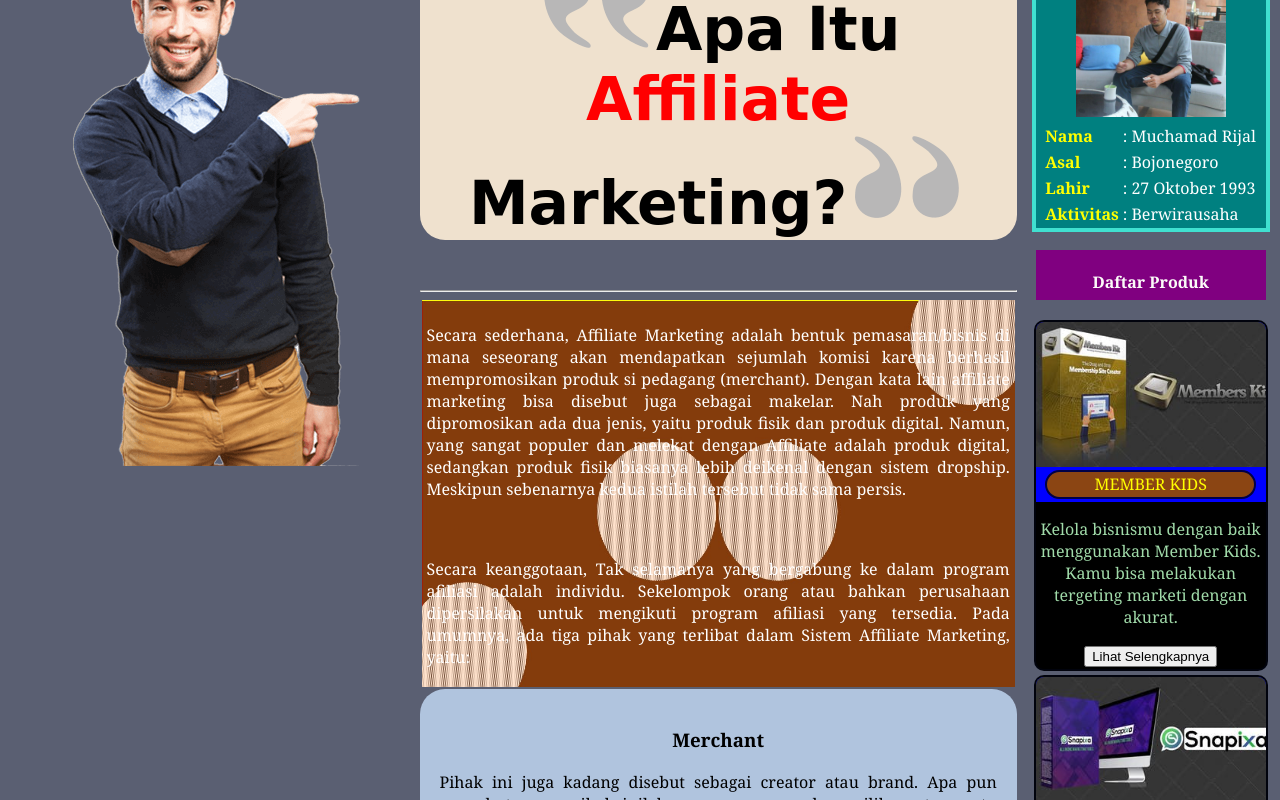
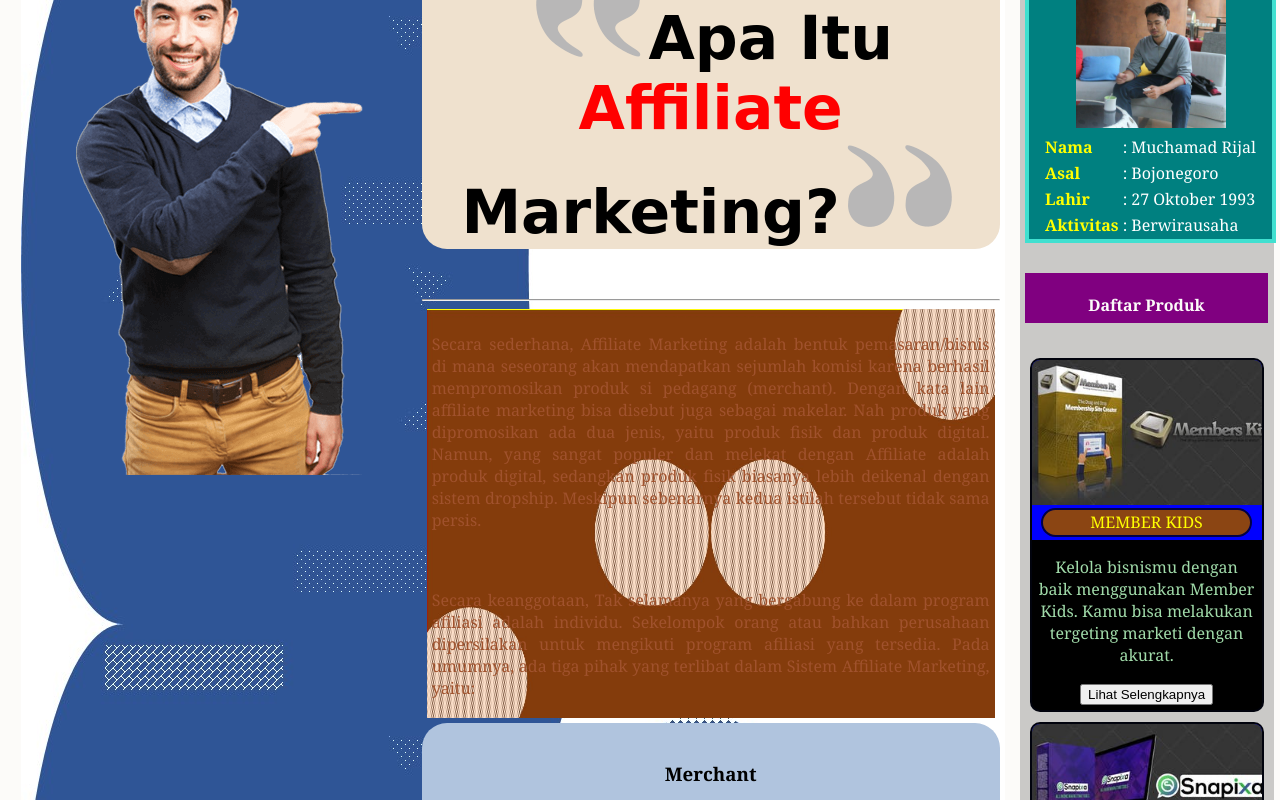
Before and after one commit to rijal2/tugas, a plain HTML site: page index.html in a window 1280 px wide. Shown: the part 786-1586 px from the top of the page. Drawn offline with Linux system fonts and the light colour scheme.

Commit message:
Menambahkan elemen pada konten utama

```diff
--- a/gaya.css
+++ b/gaya.css
@@ -163,7 +163,7 @@ nav {
 
 /*Di bawah ini perintah untuk diterapkan di elemn body*/
 main	{
-	background-color: #5a5f72;
+	background-color: rgb(252, 251, 249);
 	width: 100%;
 	display: flex;
 	flex-direction: row;
@@ -178,7 +178,7 @@ main	{
 	}
 
 	.utama div	{
-		margin: 2px;
+		margin: 5px;
 	}
 
 	.konten-utama {
@@ -191,7 +191,7 @@ main	{
 	.konten-aside	{
 		flex: 1;
 		display: flex;
-		flex-direction: column;
+		margin-left: 15px;
 	}
 
 
@@ -200,11 +200,13 @@ main	{
 	display: flex;
 	flex-direction: row;
 	flex-wrap: wrap;
+	background: url(asset/css/bg-3.jpg);
+	background-size: auto;
 	}
 
 .box-1	{
 	height: auto;
-	margin: 2px;
+	margin: 5px;
 	flex: 2;
 	}
 .box-2 {
@@ -309,7 +311,7 @@ p, dt	{
 }
 
 .ph	{
-	color: white;
+	color:sienna;
 	background: url(asset/css/bg-2.jpg);
 	background-size: 100% 100%;
 	margin: 4px 2px 1px;
@@ -328,25 +330,30 @@ p, dt	{
 /*Di bawah ini perintah untuk diterapkan di elemn asside*/
 
 aside {
+	height: 100%;
 	display: flex;
 	flex-direction: column;
-	align-items: center;
+	justify-content: start;
+	background-color: rgba(0,0,0,0.2);
+	border-radius: 5px;
+	margin-top: 5px;
+	margin-bottom: 5px;
 }
 
 	/* Profil */
 	.profil {
 		display: flex;
 		flex-direction: column;
-		justify-content: center;
-		width: 230px;
+		justify-content: flex-start;
+		width: 96%;
 		background-color: teal;
 		border: 4px solid turquoise;
 		border-radius: 15px 15px 0 0;
+		margin-top: 5px;
 	}
 
-	.profil div {
+	.profil div	{
 		margin: auto;
-
 	}
 
 	aside th {
@@ -362,7 +369,7 @@ aside {
 	.daftar	{
 		display: flex;
 		flex-direction: row;
-		width: 230px;
+		width: 96%;
 		height: 50px;
 		background-color: purple;
 		color: rgb(252, 251, 249);
@@ -377,11 +384,15 @@ aside {
 
 	.kosongan	{
 		height: 10px;
+		width: 96%;
 	}
+
 	/* Daftar Produk */
 	.display-produk	{
 		display: flex;
-		flex-direction: column;
+		flex-direction: row;
+		flex-wrap: wrap;
+		justify-content: center;
 	}
 
 	.produk	{
--- a/index.html
+++ b/index.html
@@ -113,7 +113,7 @@
                   Dari namanya saja kita sudah bisa menyimpulkan kalau pihak inilah yang akan melakukan pembelian terhadap suatu produk yang dipromosikan oleh si affiliate.
                 </p>
               </section>
-                <p style="color: azure;">
+                <p style="color: brown;">
                   Belakangan ini, jumlah perusahaan yang menawarkan program affiliate marketing semakin meningkat, termasuk Hostinger, Amazon, eBay, dll. Saking banyaknya perusahaan yang mengadakan program ini, Anda harus benar-benar selektif. Pilihlah program yang sesuai dengan keinginan dan kebutuhan Anda agar bisa memperoleh hasil yang terbaik serta menguntungkan.
                 </p>
             </article>
@@ -130,7 +130,7 @@
           <div class="box-2">
             <article>
               <h2 id="dua" class="sudut2"><img src="asset/css/petikdepan.png"><span style="color: red">Keuntungan</span> menjadi Affiliate Marketing<img src="asset/css/petikbelakang.png"></h2><hr>
-              <p style="color: azure;">
+              <p style="color: brown;">
                 Perkembangan Affiliate Marketer di Indonesia sangat pesat. Apalagi di momentum transformasi offline ke online seperti saat ini. Tidak tanggung-tanggung jumlah mereka mencapai puluhan ribu affiliate yang tersebar di berbagai wilayah di Indonesia. Nah, Kira-kira apa saja sih kemudahan dan keuntungan nya menjadi Affiliate marketing.
               </p>
               <ul  class="ul-1">
@@ -184,11 +184,11 @@
           <div class="box-2">
             <article>
               <h2 id="tiga" class="sudut2"><img src="asset/css/petikdepan.png">Cara Menjadi Affiliate Marketer<img src="asset/css/petikbelakang.png"></h2><hr>
-              <p style="color: azure;">
+              <p style="color: brown;">
                 Affiliate marketer, atau yang juga dikenal dengan sebutan affiliate, mendapatkan uang dengan menjadi salerperson untuk suatu perusahaan. Nantinya affiliate ini memperoleh keuntungan dalam bentuk komisi atau biaya referral setiap kali ada orang yang melakukan pembelian melalui promosi yang ditawarkan.
               </p>
               <br>
-              <p style="color: azure;">
+              <p style="color:brown;">
                 Umumnya, seorang affiliate akan mendapatkan link atau banner khusus untuk ditempatkan di websitenya. Nah, untuk ikut serta dalam program ini, hal paling pertama yang harus Anda lakukan adalah mencari individu, kelompok, atau perusahaan yang menawarkan affiliate marketing dan mengajukan kerja sama agar bisa menjual produk atau layanan mereka. Bagaimana caranya, anda bisa perhatikan urutan berikut ini:
               </p>
               <br>
```
Also changed, not shown: asset/css/bg-3.jpg (added), asset/css/bg-4.jpg (added).
